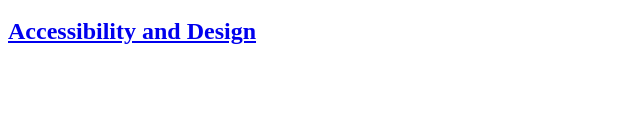
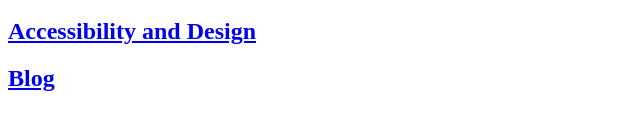
Before and after one commit to she21020-dotcom/wdd131, a plain HTML site: page index.html in a window 1280 px wide. Shown: the part 283-412 px from the top of the page, without its empty margins (0-640 px from the left). Drawn offline with Linux system fonts and the light colour scheme.

Commit message:
main blog link

```diff
--- a/index.html
+++ b/index.html
@@ -17,6 +17,7 @@
     <h2><a href="coolpics/coolpics.html">Cool Pics</a></h2>
     <h2><a href="modal/modal.html">Modals</a></h2>
     <h2><a href="disign-access/des-access.html">Accessibility and Design</a></h2>
+    <h2><a href="blog/blog.html">Blog</a></h2>
 
 
 </body>
```
